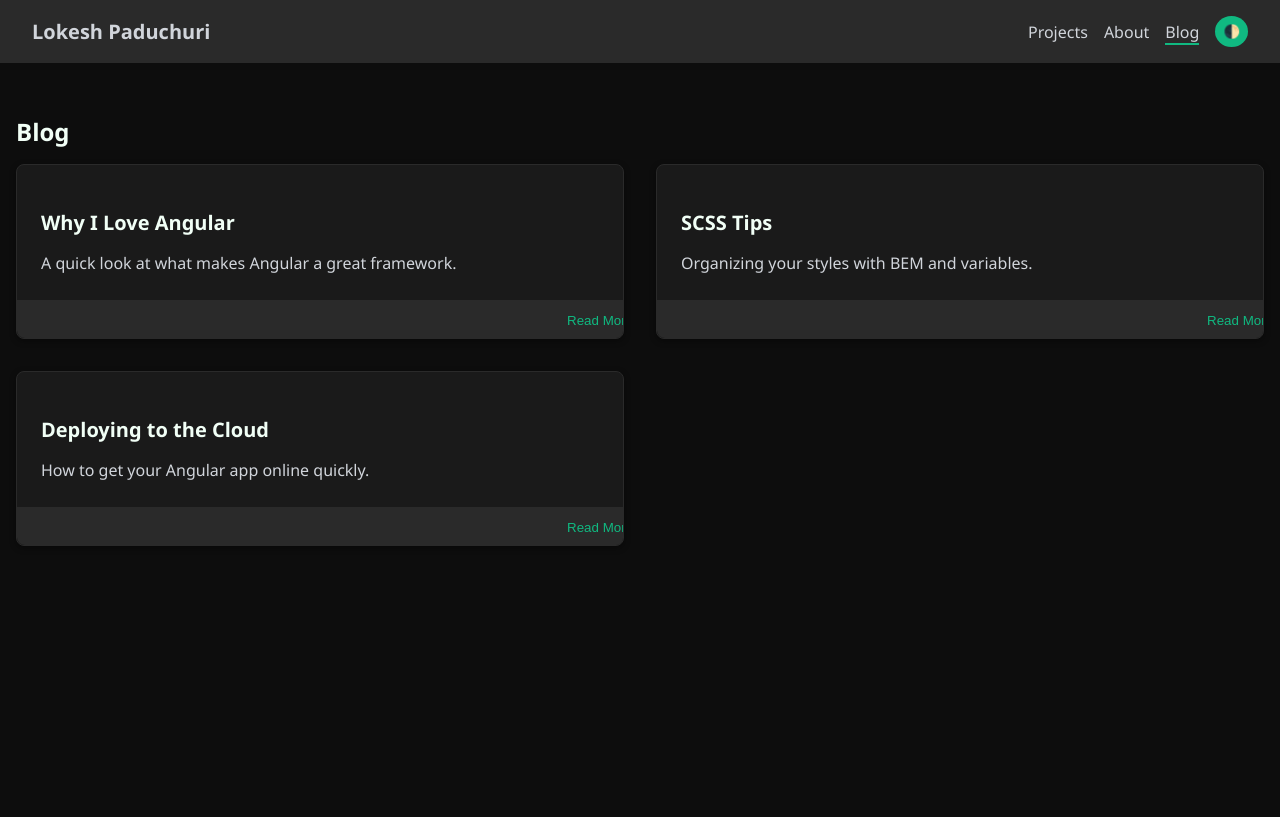
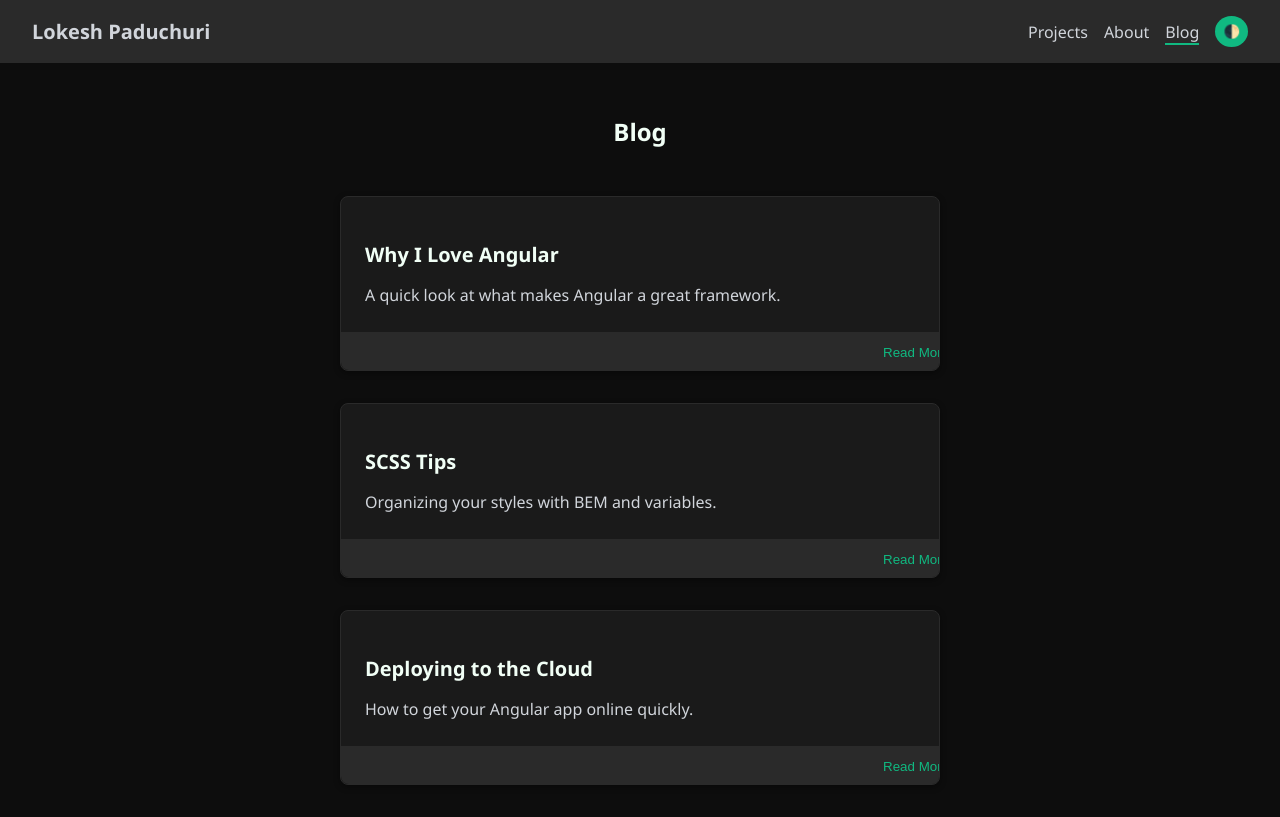
Before and after one commit to lokeshpaduchuri/lokeshpaduchuri, an Angular app in the folder angular-portfolio/: page /blog in a window 1280 px wide. Built offline with nearby package versions, Linux system fonts and the light colour scheme.

Commit message:
Refine blog layout and modal styles

```diff
--- a/angular-portfolio/src/app/blog/blog.component.html
+++ b/angular-portfolio/src/app/blog/blog.component.html
@@ -1,6 +1,5 @@
 <section class="blog-page">
   <h2 class="blog-page__title">Blog</h2>
-  <div class="blog-grid">
   <app-blog-card
     *ngFor="let blog of blogs"
     [blog]="blog"
@@ -8,5 +7,4 @@
     [excerpt]="blog.excerpt"
     [link]="blog.link"
   ></app-blog-card>
-  </div>
 </section>
--- a/angular-portfolio/src/app/blog/blog.component.scss
+++ b/angular-portfolio/src/app/blog/blog.component.scss
@@ -1,4 +1,8 @@
 .blog-page {
+  display: flex;
+  flex-direction: column;
+  align-items: center;
+  gap: 2rem;
   padding: 2rem 1rem;
 }
 
@@ -7,11 +11,9 @@
   margin-bottom: 1rem;
 }
 
-.blog-grid {
-  @apply grid gap-8 md:grid-cols-2;
-}
-
-.blog-grid app-blog-card {
+.blog-page app-blog-card {
+  width: 100%;
+  max-width: 600px;
   animation: slideIn 0.5s ease both;
 }
 
--- a/angular-portfolio/src/app/components/blog-modal/blog-modal.component.html
+++ b/angular-portfolio/src/app/components/blog-modal/blog-modal.component.html
@@ -1,6 +1,6 @@
-<div class="blog-modal-container" tabindex="0">
+<div class="blog-modal-container text-center" tabindex="0">
   <h2 class="text-2xl font-bold mb-2">{{ data.title }}</h2>
-  <p class="text-sm text-gray-500 mb-4">☕ 3 min read - {{ data.date }}</p>
+  <p class="text-sm text-emerald-200 mb-4">☕ 3 min read - {{ data.date }}</p>
   <p class="whitespace-pre-line mb-4">{{ data.content }}</p>
   <button mat-button (click)="dialogRef.close()">Close</button>
 </div>
--- a/angular-portfolio/src/app/components/blog-modal/blog-modal.component.scss
+++ b/angular-portfolio/src/app/components/blog-modal/blog-modal.component.scss
@@ -1,3 +1,15 @@
 .blog-modal-container {
-  @apply bg-zinc-900 text-white rounded-xl p-6 max-w-2xl w-full outline-none;
+  @apply bg-emerald-800 text-white rounded-xl p-6 max-w-2xl w-full outline-none;
+  animation: fadeInScale 0.3s ease both;
 }
+
+@keyframes fadeInScale {
+  from {
+    opacity: 0;
+    transform: scale(0.9);
+  }
+  to {
+    opacity: 1;
+    transform: scale(1);
+  }
+}
```
Lines whose indentation alone changed are shown as unchanged.
